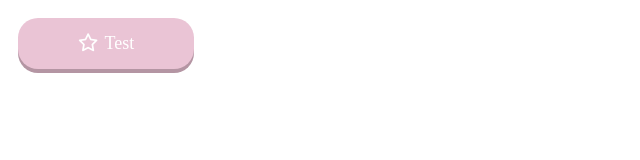
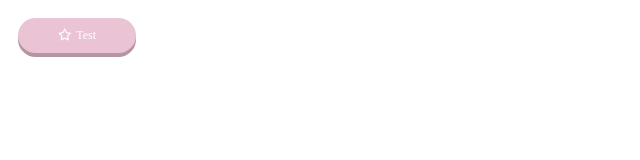
Before and after one commit to Soraien/notion_widgets, a plain HTML site: page button.html in a window 1280 px wide. Shown: the whole page, without its empty margins (0-640 px from the left). Drawn offline with Linux system fonts and the light colour scheme.

Commit message:
Update button.html

```diff
--- a/button.html
+++ b/button.html
@@ -244,7 +244,7 @@
 
 <body>
 
-  <button class="btn large pink rounded threeD" type="button" onclick="navigate()"> <i class="fa-regular fa-star"></i> Test</button>
+  <button class="btn mid pink rounded threeD" type="button" onclick="navigate()"> <i class="fa-regular fa-star"></i> Test</button>
 
   <script>
     function navigate() {
```
